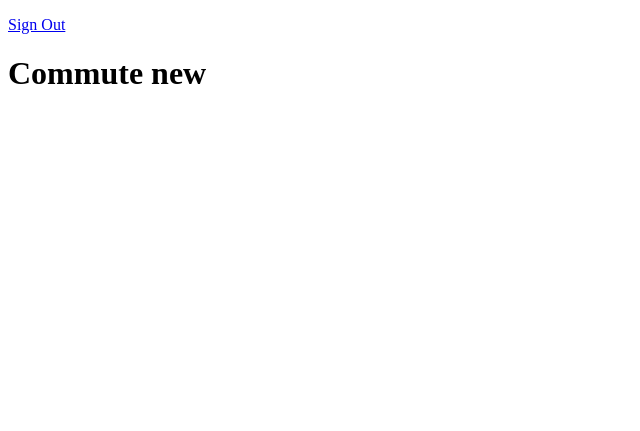
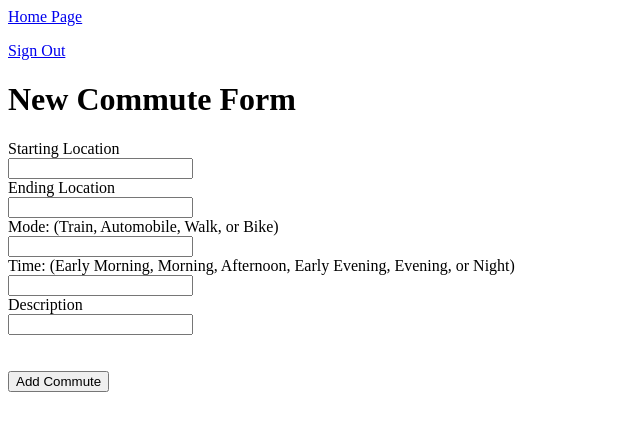
Before and after one commit to margocramer/commutes_group_project, a Rails app: page /commutes/new in a window 1280 px wide. Shown: the top 431 px of the page, without its empty margins (0-640 px from the left). Run offline with Rails 7, Linux system fonts and the light colour scheme; a user stored in the database is signed in.

Commit message:
posting new commutes completed

```diff
--- a/app/controllers/commutes_controller.rb
+++ b/app/controllers/commutes_controller.rb
@@ -14,7 +14,17 @@ class CommutesController < ApplicationController
   def show
       @commute = Commute.find(params[:id])
       @reviews = @commute.reviews
-    # @review = Review.new
+  end
+
+  def new
+    # binding.pry
+    @commute = Commute.new
+  end
+
+  private
+
+  def commute_params
+    params.require(:commute).permit(:starting_location, :ending_location, :mode, :time, :description, :user_id)
   end
 
 end
--- a/app/views/commutes/index.html.erb
+++ b/app/views/commutes/index.html.erb
@@ -1,4 +1,7 @@
 <h1>All Aboard! </h1>
-<h1>index.html.erb</h1>
 <div id="app">
 </div>
+
+<hr />
+
+<%= link_to "Post Commute", new_commute_path %>
--- a/app/views/commutes/new.html.erb
+++ b/app/views/commutes/new.html.erb
@@ -1 +1,34 @@
-<h1>Commute new </h1>
+<h1>New Commute Form</h1>
+
+<%= form_for(@commute) do |f| %>
+  <% if @commute.errors.any? %>
+    <div id="error_explanation">
+      <h2><%= pluralize(@commute.errors.count, "error") %> prohibited this commute from being saved:</h2>
+
+      <ul>
+      <% @commute.errors.full_messages.each do |message| %>
+        <li><%= message %></li>
+      <% end %>
+      </ul>
+    </div>
+  <% end %>
+
+  <%= f.label :starting_location, "Starting Location" %><br/>
+  <%= f.text_field :starting_location %>
+  <br />
+  <%= f.label :ending_location, "Ending Location" %><br/>
+  <%= f.text_field :ending_location %>
+  <br />
+  <%= f.label :mode, "Mode: (Train, Automobile, Walk, or Bike)" %><br/>
+  <%= f.text_field :mode %>
+  <br />
+  <%= f.label :time, "Time: (Early Morning, Morning, Afternoon, Early Evening, Evening, or Night)"%><br/>
+  <%= f.text_field :time %>
+  <br />
+  <%= f.label :description %><br/>
+  <%= f.text_field :description %>
+  <br />
+  <%= f.hidden_field :user_id, :value=>current_user.id %>
+  <br /><br/>
+  <%= f.submit "Add Commute" %>
+<% end %>
--- a/app/views/commutes/show.html.erb
+++ b/app/views/commutes/show.html.erb
@@ -1,8 +1,7 @@
-<h1>Show page </h1>
 <div id="app">
 </div>
 
-<h1><%= @commute.starting_location %><%= @commute.ending_location %></h1>
+<h1><%= @commute.starting_location %> -to- <%= @commute.ending_location %></h1>
 
 <%= link_to "Add a Review", new_commute_review_path(@commute) %>
 
--- a/app/views/layouts/application.html.erb
+++ b/app/views/layouts/application.html.erb
@@ -9,6 +9,8 @@
   </head>
 
   <body>
+    <%= link_to "Home Page", commutes_path %>
+
     <p class="notice"><%= notice %></p>
     <p class="alert"><%= alert %></p>
 
```
